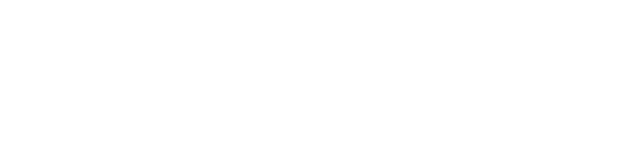
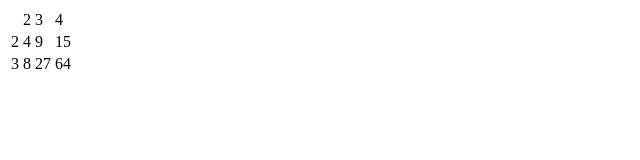
Before and after one commit to Arroy18/montp2git, a plain HTML site: page index.html in a window 1280 px wide. Shown: the whole page, without its empty margins (0-640 px from the left). Drawn offline with Linux system fonts and the light colour scheme.

Commit message:
Update index.html

```diff
--- a/index.html
+++ b/index.html
@@ -1,2 +1,20 @@
-
-<title="wow">
+<table>
+  <tr>
+    <td> </td>
+    <td>2</td>
+    <td>3</td>
+    <td>4</td>
+  </tr>
+  <tr>
+    <td>2</td>
+    <td>4</td>
+    <td>9</td>
+    <td>15</td>
+  </tr>
+  <tr>
+    <td>3</td>
+    <td>8</td>
+    <td>27</td>
+    <td>64</td>
+  </tr>
+</table>
```
